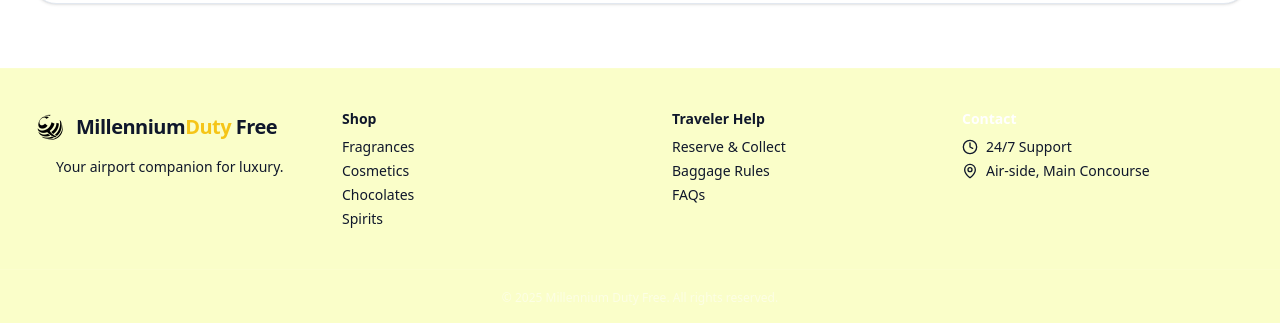
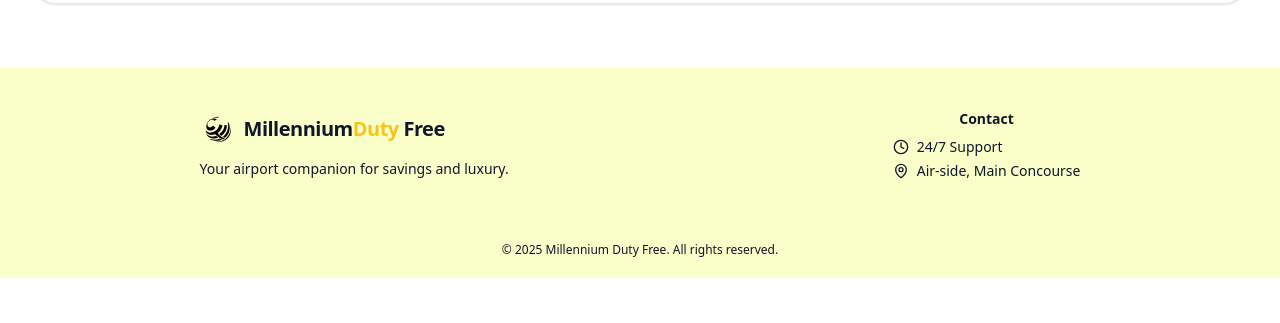
Before and after one commit to Tewodros-Berhane/millennium-duty-free, a Next.js app: page / in a window 1280 px wide. Shown: the part 3002-3325 px from the top of the page. After the commit the page ends 3280 px from the top, so only its background shows below. Built offline with nearby package versions, Linux system fonts and the light colour scheme.

Commit message:
footer-responsiveness-updated

```diff
--- a/src/components/DutyFreeLanding.tsx
+++ b/src/components/DutyFreeLanding.tsx
@@ -140,10 +140,7 @@
 }
 
 function HeroGallery() {
-	const images = useMemo(
-		() => ["/hero1.jpg",  "/hero3.jpg",],
-		[]
-	);
+	const images = useMemo(() => ["/hero1.jpg", "/hero3.jpg"], []);
 	const [idx, setIdx] = useState(0);
 
 	useEffect(() => {
@@ -514,9 +511,8 @@
 function SiteFooter() {
 	return (
 		<footer className="border-t border-white/10 bg-[#fafec9]">
-			<div className="mx-auto max-w-7xl px-4 sm:px-6 lg:px-8 py-10 grid md:grid-cols-4 gap-6 text-sm text-slate-900">
+			<div className="mx-auto max-w-7xl px-4 sm:px-6 lg:px-8 py-10 grid md:grid-cols-2 lg:gap-96 md:gap-12 sm:gap-6 sm:flex sm:items-center sm:justify-center sm:text-center   text-sm text-slate-900">
 				<div>
-					<div className="flex items-center gap-2">
 					<a href="#" className="flex items-center gap-2 group">
 						<div className="h-9 w-9 rounded-xl bg-gradient-to-tr  grid place-content-center ">
 							{/* <Plane className="h-5 w-5" /> */}
@@ -534,60 +530,12 @@
 							<span className="text-slate-900"> Free</span>
 						</span>
 					</a>
-					</div>
-					<p className="mt-3 ml-6">
-						Your airport companion for luxury.
+					<p className="mt-3">
+						Your airport companion for savings and luxury.
 					</p>
 				</div>
 				<div>
-					<p className="font-semibold text-slate-900 mb-2">Shop</p>
-					<ul className="space-y-1">
-						<li>
-							<a className="hover:text-white" href="#">
-								Fragrances
-							</a>
-						</li>
-						<li>
-							<a className="hover:text-white" href="#">
-								Cosmetics
-							</a>
-						</li>
-						<li>
-							<a className="hover:text-white" href="#">
-								Chocolates
-							</a>
-						</li>
-						<li>
-							<a className="hover:text-white" href="#">
-								Spirits
-							</a>
-						</li>
-					</ul>
-				</div>
-				<div className="ml-5">
-					<p className="font-semibold text-slate-900 mb-2">
-						Traveler Help
-					</p>
-					<ul className="space-y-1">
-						<li>
-							<a className="hover:text-white" href="#">
-								Reserve & Collect
-							</a>
-						</li>
-						<li>
-							<a className="hover:text-white" href="#">
-								Baggage Rules
-							</a>
-						</li>
-						<li>
-							<a className="hover:text-white" href="#">
-								FAQs
-							</a>
-						</li>
-					</ul>
-				</div>
-				<div>
-					<p className="font-semibold text-white mb-2">Contact</p>
+					<p className="font-semibold text-slate-900 mb-2 sm:text-center">Contact</p>
 					<ul className="space-y-1">
 						<li className="flex items-center gap-2">
 							<Clock className="h-4 w-4" /> 24/7 Support
@@ -599,7 +547,7 @@
 					</ul>
 				</div>
 			</div>
-			<div className="border-t border-white/10 py-5 text-center text-xs text-white/50">
+			<div className="border-t border-white/10 py-5 text-center text-xs text-slate-990">
 				© {new Date().getFullYear()} Millennium Duty Free. All rights
 				reserved.
 			</div>
```
Lines whose indentation alone changed are shown as unchanged.
